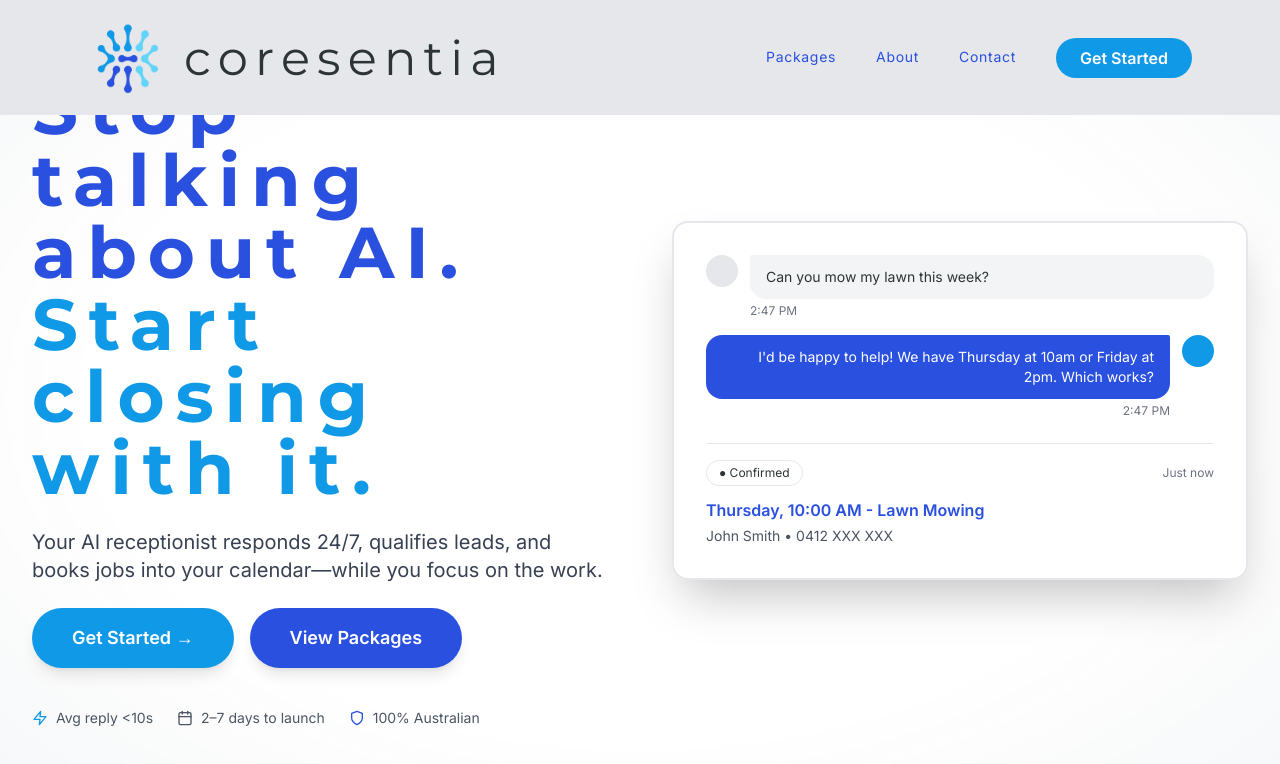
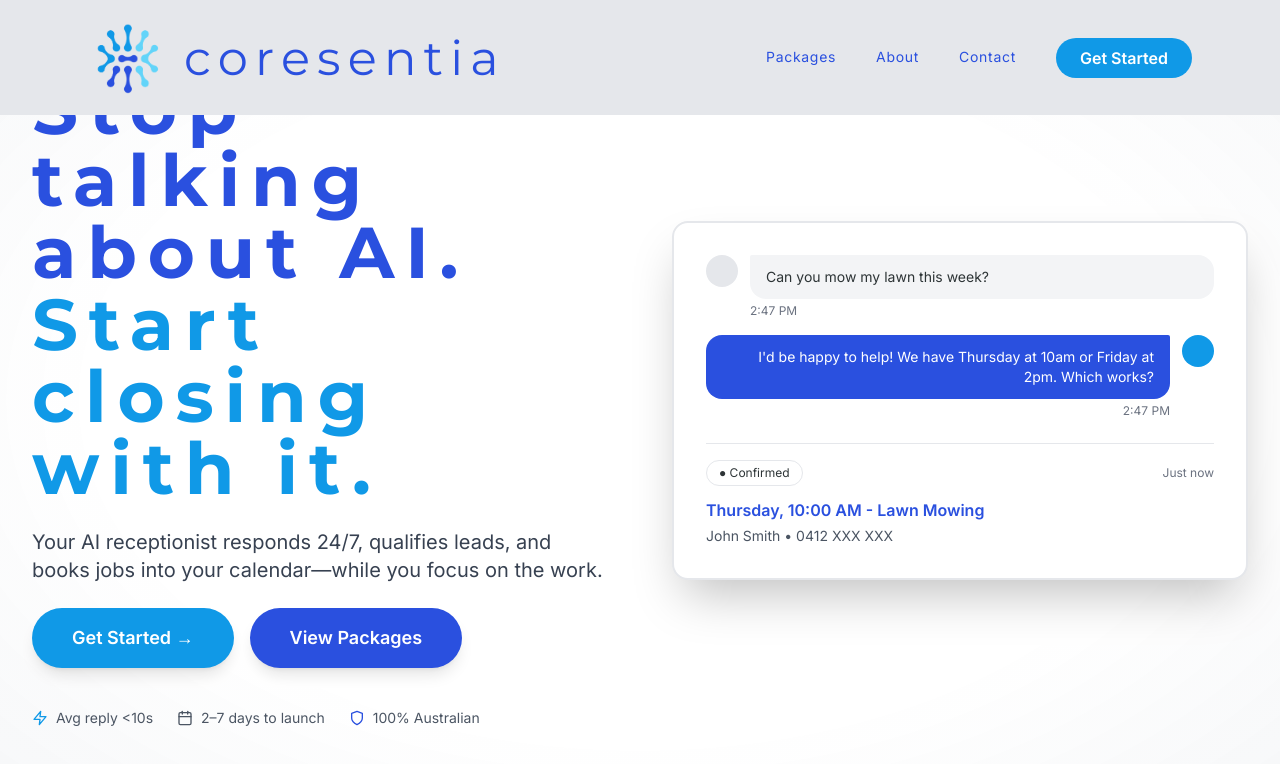
Before and after one commit to CoreSentiaAI/coresentia-lead-response, a Next.js app: page / in a window 1280 px wide. Shown: the top 764 px of the page. Built offline with nearby package versions, Linux system fonts and the light colour scheme; no server answers.

Commit message:
Change logo text to royal blue
Changed text color from gray to royal blue (#2A50DF) to match brand primary color.

🤖 Generated with [Claude Code](https://claude.com/claude-code)

Co-Authored-By: Claude <noreply@anthropic.com>

```diff
--- a/app/components/Header.tsx
+++ b/app/components/Header.tsx
@@ -63,7 +63,7 @@ export default function Header() {
             height={80}
             className="transition-all duration-300"
           />
-          <span className="text-5xl font-montserrat font-light tracking-wide15 text-text-primary">coresentia</span>
+          <span className="text-5xl font-montserrat font-light tracking-wide15 text-brand-primary">coresentia</span>
         </Link>
 
         <nav className="hidden md:flex items-center gap-2">
```
